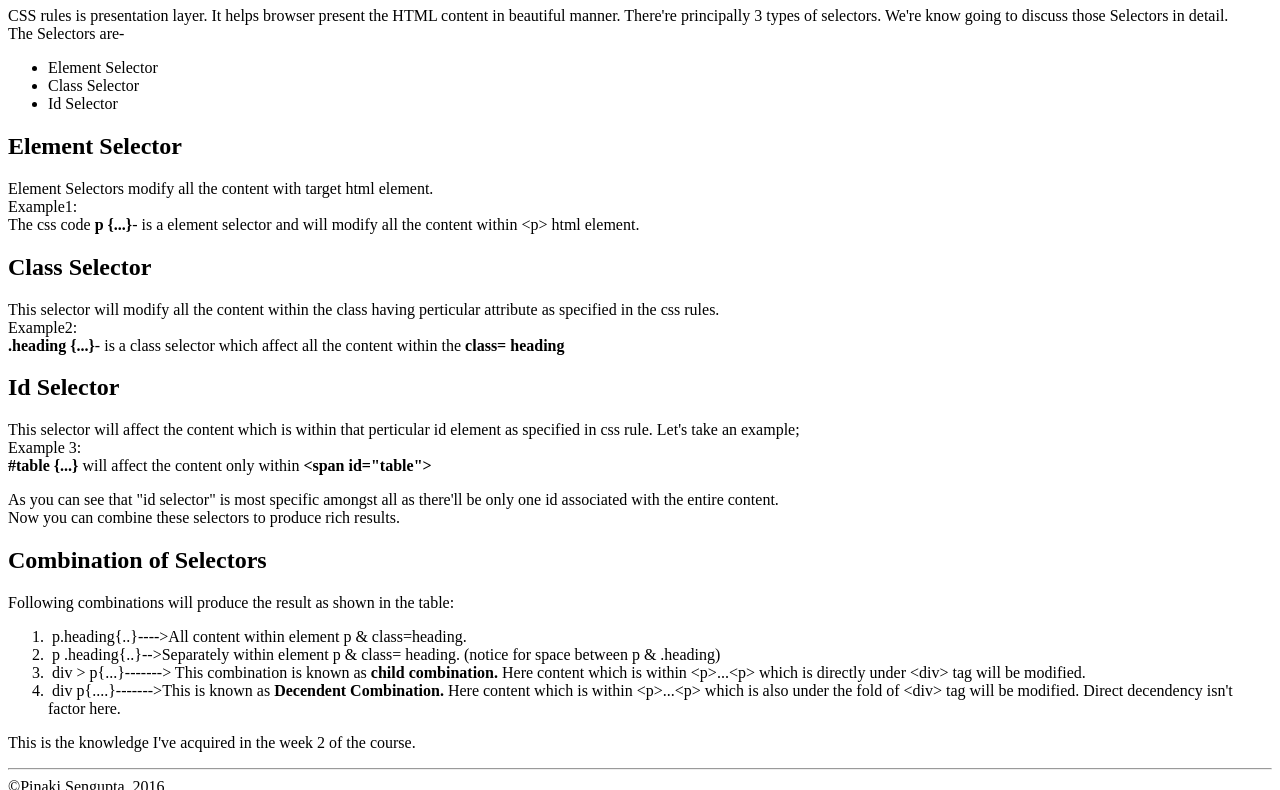
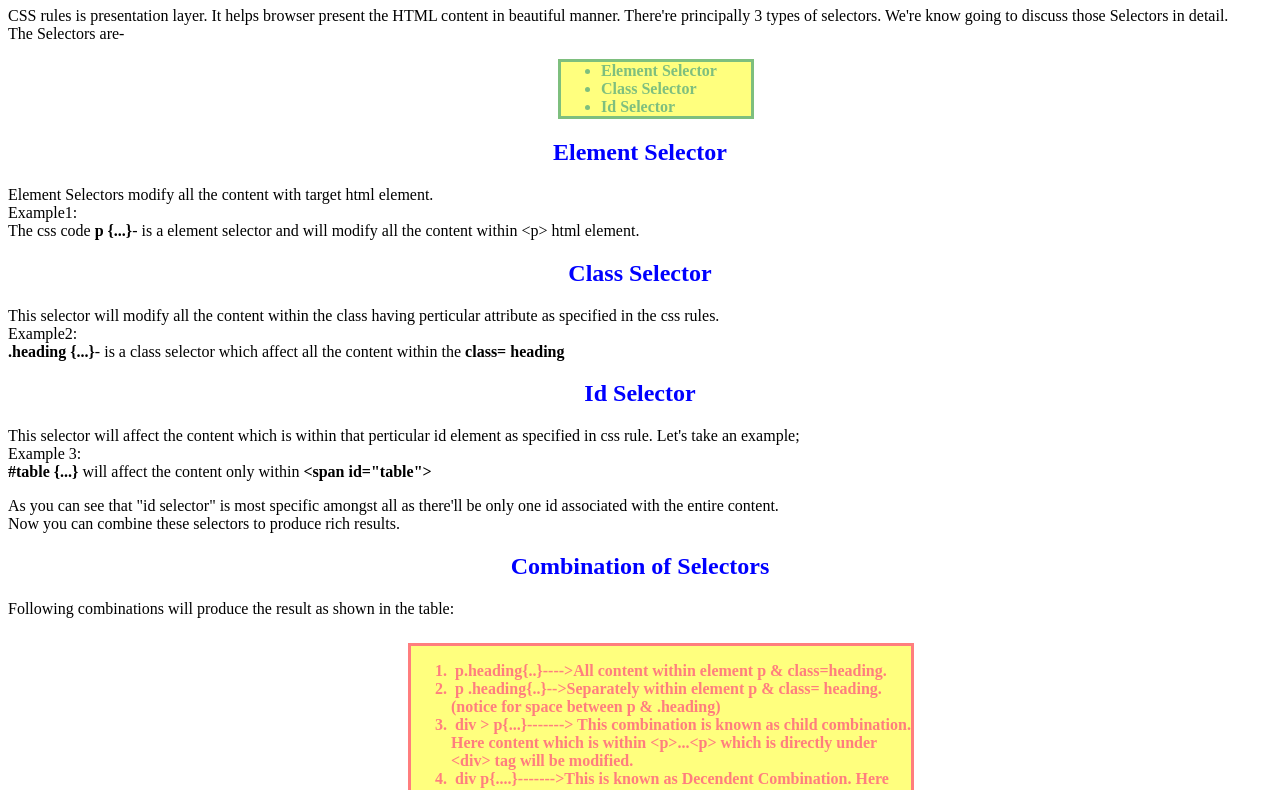
Before and after one commit to pinaki2905/Coursera-HTML, a plain HTML site: page site/css rules.html in a window 1280 px wide. Shown: the part 73-863 px from the top of the page. Drawn offline with Linux system fonts and the light colour scheme.

Commit message:
small modfication

```diff
--- a/site/css rules.html
+++ b/site/css rules.html
@@ -3,7 +3,16 @@
 <head>
 <meta charset="utf-8">
 
-<link rel="stylesheet" type="text/css" href="stylesheet_cssrules">
+<style type="text/css">
+	.heading {color: blue; text-align: center;}
+
+    .selectors {margin-left: 550px; width: 150px; color: green; font: bold; text-align: left; font-weight: bold; border-style: solid; background-color: yellow; opacity: 0.5}
+
+    #table {margin-left: 400px; margin-top: 25px; width: 500px; text-align: left; background-color: yellow;
+    	    color: red; opacity: 0.5; font-weight:bold;
+    	    border-style: solid}
+</style>
+
 
 <title>CSS Rules</title>
 </head>
```
Also changed, not shown: 1 other file.
